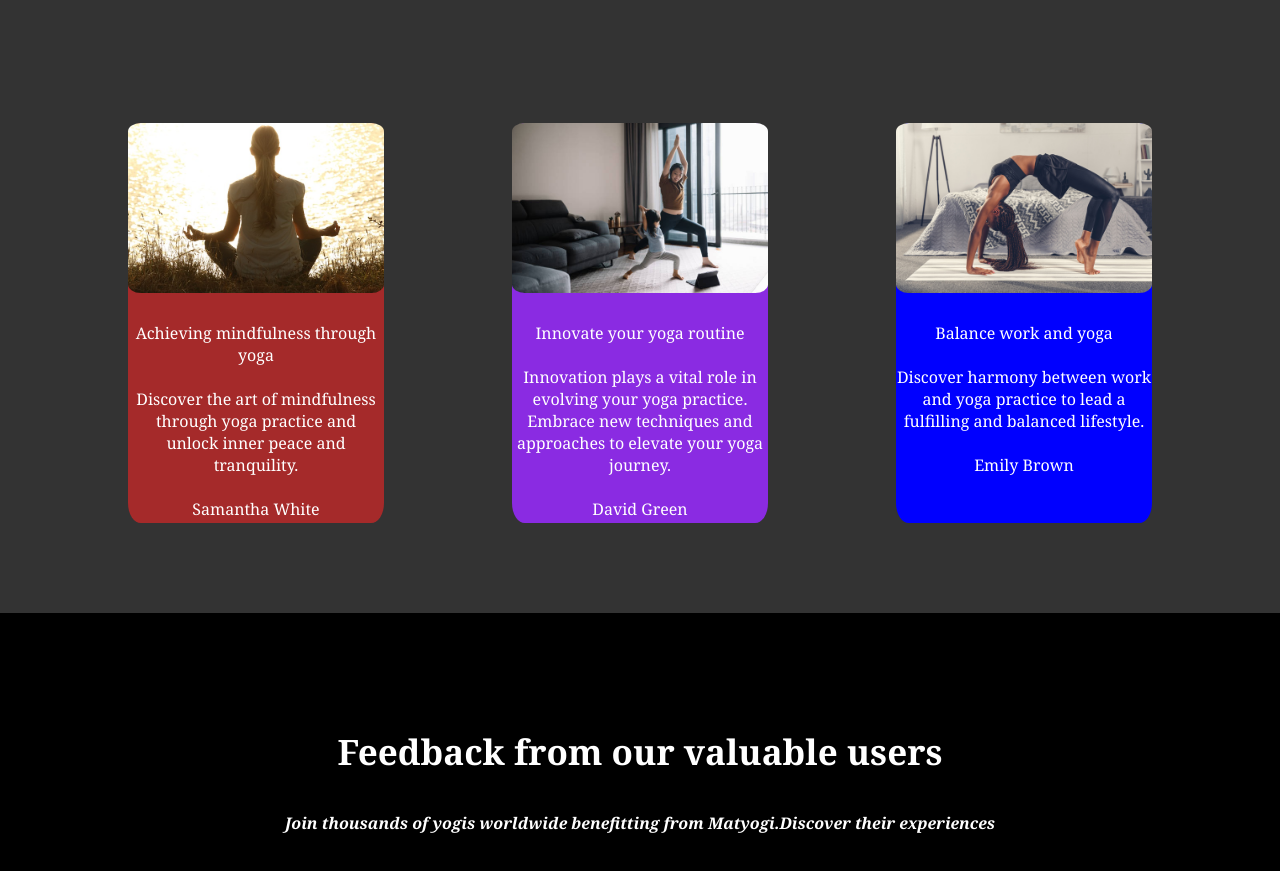
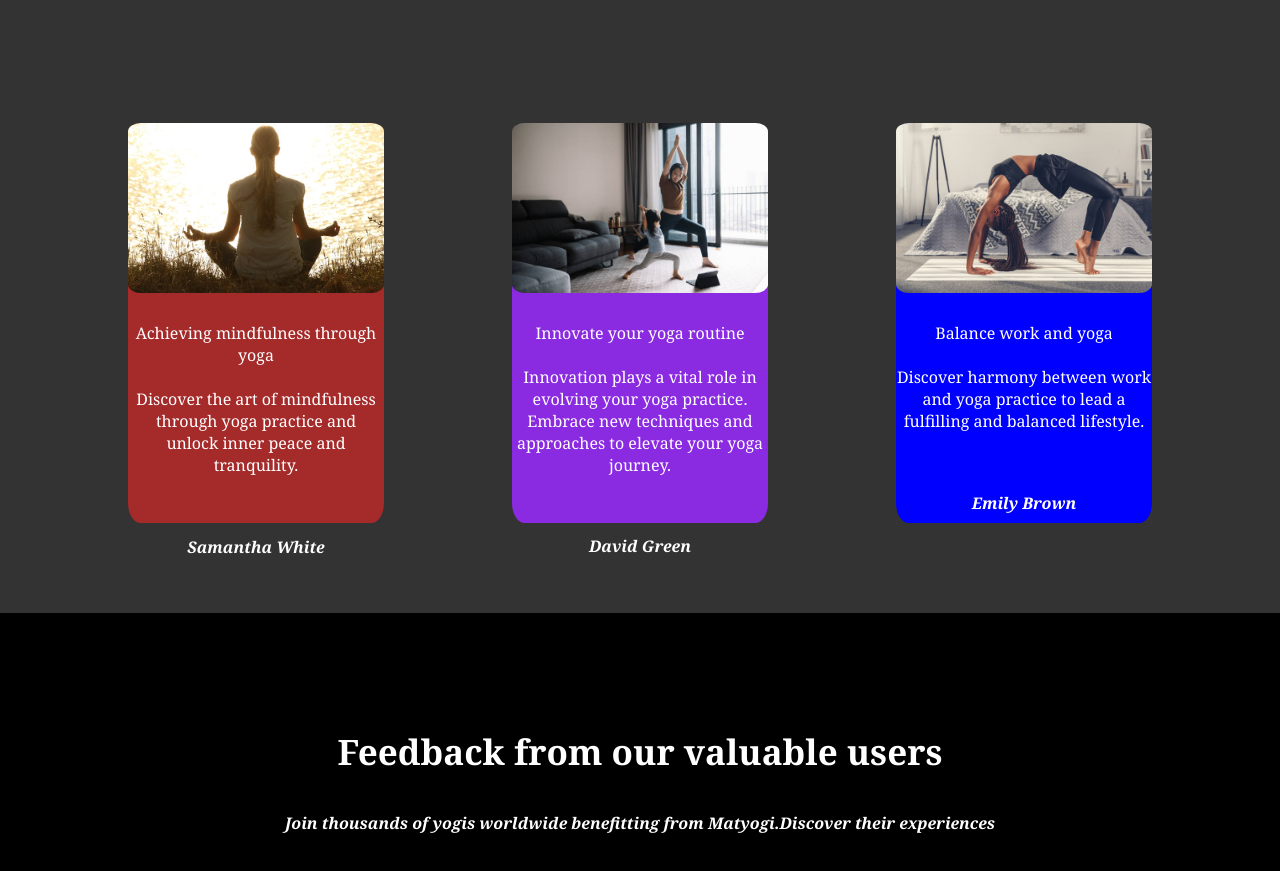
Before and after one commit to Midhun2412/yoga_front, a React (Create React App) app in the folder yoga/: page / in a window 1280 px wide. Shown: the part 4286-5157 px from the top of the page. Built offline with nearby package versions, Linux system fonts and the light colour scheme.

Commit message:
ui updated

```diff
--- a/yoga/src/components/Homepage/DemoPose.jsx
+++ b/yoga/src/components/Homepage/DemoPose.jsx
@@ -62,7 +62,7 @@ const YourComponent = ({ poseName, uid }) => {
   }, [poseData, poseName]);
 
   const handleClick = () => {
-    window.location.href = '/login/home/start/'+uid+'/'+poseName;//link to webcm component
+    window.location.href = '/login/home/start/'+uid+'/'+poseName;//link to webcam component
   };
 
   return (
--- a/yoga/src/components/Homepage/HomePage.css
+++ b/yoga/src/components/Homepage/HomePage.css
@@ -10,21 +10,25 @@
 
 
 .Homebutton {
-
-    width:25vh;
-    margin-bottom: 5px;
-    text-align: left;
-    background-color: gray;
+  width: 190px;
+  height: 120px;
+  padding: 0.5rem;
+  background: rgba(198, 198, 198, 0.34);
+  border-radius: 8px;
+  backdrop-filter: blur(5px);
+  border-bottom: 3px solid rgba(255, 255, 255, 0.440);
+  border-left: 2px  rgba(255, 255, 255, 0.545) outset;
+  box-shadow: -40px 50px 30px rgba(0, 0, 0, 0.280);
+  transform: skewX(10deg);
+  transition: .6s;
+  overflow: hidden;
   color: white;
-    border: none;
-    padding: 10px 20px;
-    cursor: pointer;
   font-size: 3vh;
-    border-radius: 1vh;
 }
 
 .Homebutton:hover {
-    background-color: rgb(61, 60, 60);
+  height: 200px;
+transform: skew(0deg);
 }
 
 .Homebox{
--- a/yoga/src/components/Homepage/HomePage.jsx
+++ b/yoga/src/components/Homepage/HomePage.jsx
@@ -87,4 +87,5 @@ function HomePage() {
   );
 }
 
+
 export default HomePage;
--- a/yoga/src/components/Landing/Article.css
+++ b/yoga/src/components/Landing/Article.css
@@ -16,6 +16,13 @@
     color: white;
     border-radius: 5%;
 }
+
+.box h6{
+    font-size: 16px;
+    font-style: italic;
+    color:#fff;
+  }
+
 #box1{
     background-color: brown;
 }
--- a/yoga/src/components/Landing/Articles.jsx
+++ b/yoga/src/components/Landing/Articles.jsx
@@ -16,7 +16,7 @@ export const Articles = () => {
         </div>
           Achieving mindfulness through yoga<br></br><br></br>
           Discover the art of mindfulness through yoga practice and unlock inner peace and tranquility.<br></br><br></br>
-          Samantha White
+          <h6>Samantha White</h6>
         </div>
         <div className='box' id='box2'>
         <div className='artibox'>
@@ -24,7 +24,7 @@ export const Articles = () => {
         </div>
         Innovate your yoga routine<br></br><br></br>
         Innovation plays a vital role in evolving your yoga practice. Embrace new techniques and approaches to elevate your yoga journey.<br></br><br></br>
-        David Green
+        <h6>David Green</h6>
         </div>
         <div className='box' id='box3'>
         <div className='artibox'>
@@ -32,7 +32,7 @@ export const Articles = () => {
         </div>
         Balance work and yoga<br></br><br></br>
         Discover harmony between work and yoga practice to lead a fulfilling and balanced lifestyle.<br></br><br></br>
-        Emily Brown
+       <h6> Emily Brown</h6>
 
         </div>
     </div>
```
Lines whose indentation alone changed are shown as unchanged.
